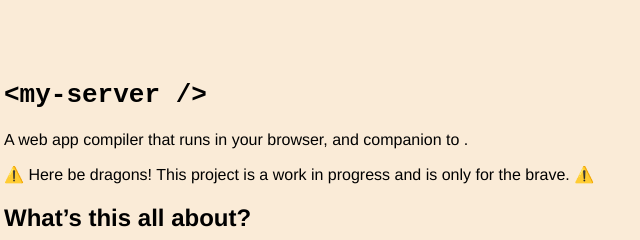
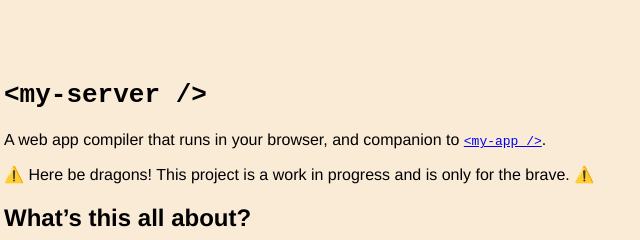
Before and after one commit to sister-software/my-server, a website: page docs/index.html in a window 1280 px wide. Shown: the top 240 px of the page, 76-716 px from the left. Drawn offline with nearby package versions, Linux system fonts and the light colour scheme.

Commit message:
Fix escape.

```diff
--- a/docs/index.html
+++ b/docs/index.html
@@ -22,7 +22,8 @@
     <h1 id="my-server"><code>&lt;my-server /&gt;</code></h1>
     <p>
       A web app compiler that runs in your browser, and companion to
-      <a href="https://github.com/nirrius/my-app"><my-app></my-app></a>.
+      <a href="https://github.com/nirrius/my-app"><code>&lt;my-app /&gt;</code></a
+      >.
     </p>
     <p>
       ⚠️ Here be dragons! This project is a work in progress and is only for the brave. ⚠️
```
